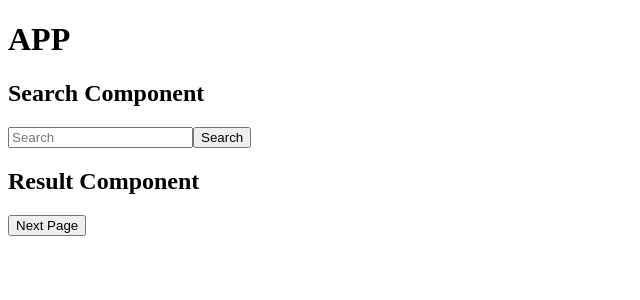
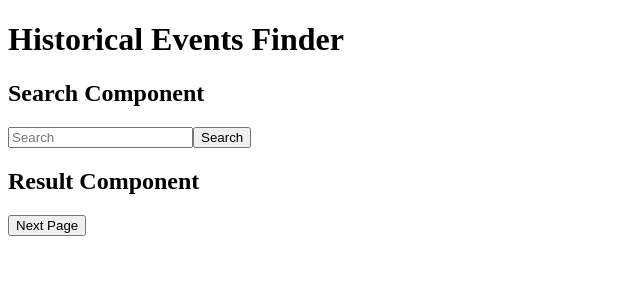
Before and after one commit to DryadicBEV/Historical-Events-Finder, a React app: page / in a window 1280 px wide. Shown: the top 300 px of the page, without its empty margins (0-640 px from the left). Built offline with nearby package versions, Linux system fonts and the light colour scheme.

Commit message:
Add a stylesheet; set up webpack for using css

```diff
--- a/package.json
+++ b/package.json
@@ -20,9 +20,11 @@
   },
   "dependencies": {
     "axios": "^0.19.0",
+    "css-loader": "^3.2.0",
     "react": "^16.12.0",
     "react-dom": "^16.12.0",
-    "react-paginate": "^6.3.2"
+    "react-paginate": "^6.3.2",
+    "style-loader": "^1.0.0"
   },
   "repository": {
     "type": "git",
--- a/public/index.html
+++ b/public/index.html
@@ -1,6 +1,7 @@
 <!DOCTYPE html>
 <head>
   <title>Historical Events</title>
+  <link rel="stylesheet" href="styles.css" />
 </head>
 <body>
   <div id="app"></div>
--- a/src/client/components/App.jsx
+++ b/src/client/components/App.jsx
@@ -27,7 +27,7 @@ export default class App extends React.Component {
   render() {
     return (
       <div>
-        <h1>APP</h1>
+        <h1>Historical Events Finder</h1>
         <div>
           <Search search={this.search} />
         </div>
--- a/src/client/components/Result.jsx
+++ b/src/client/components/Result.jsx
@@ -1,11 +1,10 @@
-import React from 'react';
-import NavButton from './NavButton.jsx';
+import React from "react";
+import NavButton from "./NavButton.jsx";
 
 export default class Result extends React.Component {
   constructor(props) {
     super(props);
     this.state = {
-      // potential need to keep track of pages
       page: 1
     };
 
--- a/webpack.config.js
+++ b/webpack.config.js
@@ -1,23 +1,27 @@
-const webpack = require('webpack');
-const path = require('path');
+const webpack = require("webpack");
+const path = require("path");
 
 const config = {
-  entry: './src/client/index.js',
+  entry: "./src/client/index.js",
   output: {
-    path: path.resolve(__dirname, 'public'),
-    filename: 'bundle.js'
+    path: path.resolve(__dirname, "public"),
+    filename: "bundle.js"
   },
   module: {
     rules: [
       {
+        test: /\.css$/,
+        use: ["style-loader", "css-loader"]
+      },
+      {
         test: /\.(js|jsx)$/,
-        use: 'babel-loader',
+        use: "babel-loader",
         exclude: /node_modules/
       }
     ]
   },
   resolve: {
-    extensions: ['.js', '.jsx']
+    extensions: [".js", ".jsx"]
   }
 };
 
```
Also changed, not shown: public/styles.css (added), 1 other file (tests, documents, lock files or other folders).
